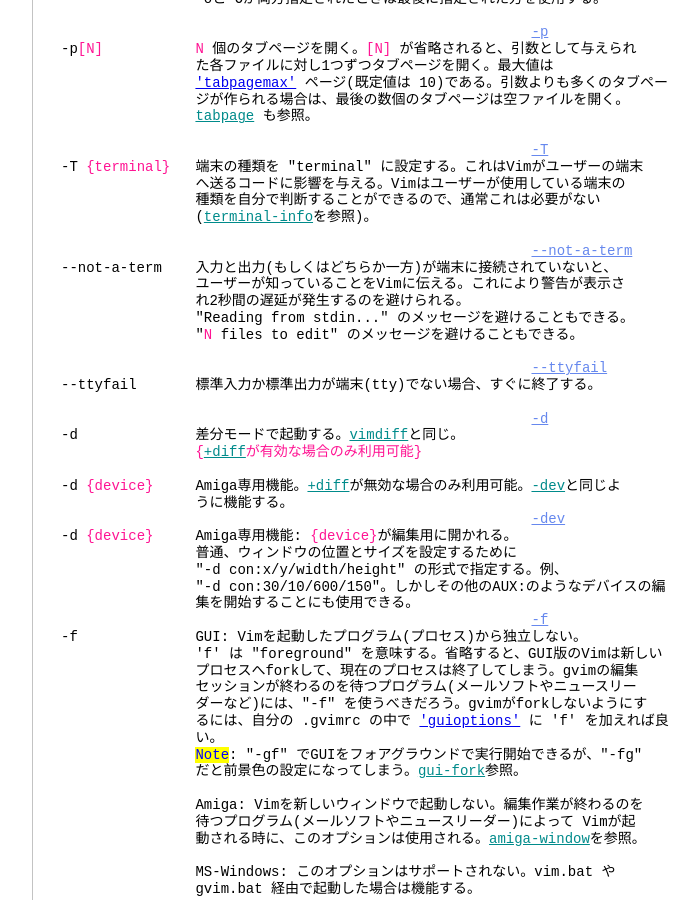
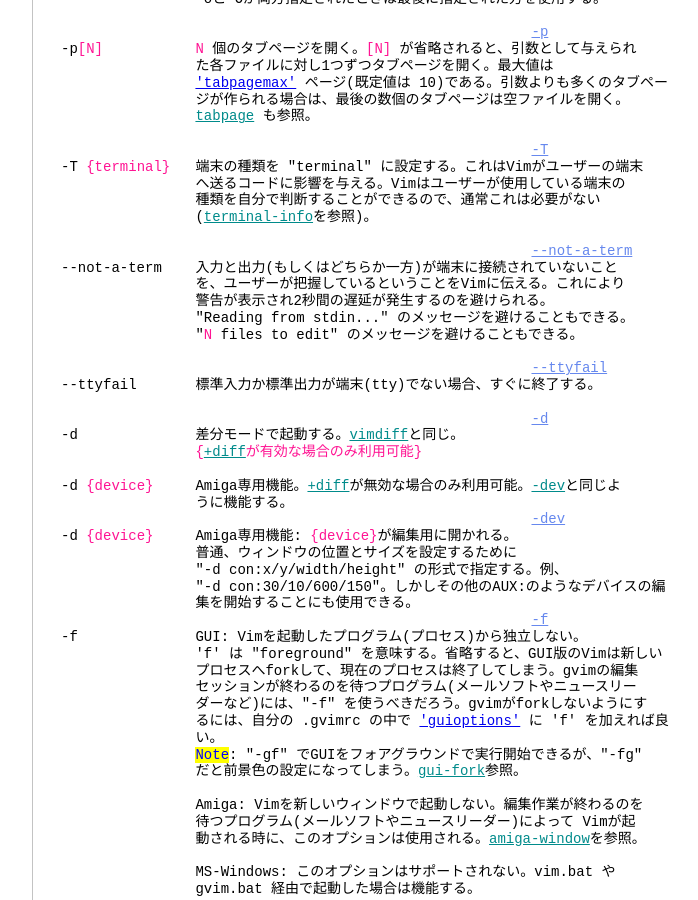
Before and after one commit to vim-jp/vimdoc-ja, a Jekyll site: the page built from starting.html, in a window 1280 px wide and 900 px high, scrolled down 6944 px. Shown: the whole window, without its empty margins (340-1038 px from the left). Built offline with Jekyll 4.4.1, drawn with Linux system fonts in a browser that asks for light colours; nearby versions of some CDN libraries; comment, search, counter and statistics services are not loaded.

Commit message:
Generated by GitHub workflow 1013795859
https://github.com/vim-jp/vimdoc-ja-working/actions/runs/1013795859

```diff
--- a/starting.html
+++ b/starting.html
@@ -419,9 +419,9 @@ VMSでは全てのオプション引数は小文字であるとみなされる
 &nbsp;&nbsp;&nbsp;&nbsp;&nbsp;&nbsp;&nbsp;&nbsp;&nbsp;&nbsp;&nbsp;&nbsp;&nbsp;&nbsp;&nbsp;&nbsp;(<a class="Identifier" href="term.html#terminal-info">terminal-info</a>を参照)。<br>
 <br>
 &nbsp;&nbsp;&nbsp;&nbsp;&nbsp;&nbsp;&nbsp;&nbsp;&nbsp;&nbsp;&nbsp;&nbsp;&nbsp;&nbsp;&nbsp;&nbsp;&nbsp;&nbsp;&nbsp;&nbsp;&nbsp;&nbsp;&nbsp;&nbsp;&nbsp;&nbsp;&nbsp;&nbsp;&nbsp;&nbsp;&nbsp;&nbsp;&nbsp;&nbsp;&nbsp;&nbsp;&nbsp;&nbsp;&nbsp;&nbsp;&nbsp;&nbsp;&nbsp;&nbsp;&nbsp;&nbsp;&nbsp;&nbsp;&nbsp;&nbsp;&nbsp;&nbsp;&nbsp;&nbsp;&nbsp;&nbsp;<a class="Constant" href="starting.html#--not-a-term" name="--not-a-term">--not-a-term</a><br>
---not-a-term&nbsp;&nbsp;&nbsp;&nbsp;入力と出力(もしくはどちらか一方)が端末に接続されていないと、<br>
-&nbsp;&nbsp;&nbsp;&nbsp;&nbsp;&nbsp;&nbsp;&nbsp;&nbsp;&nbsp;&nbsp;&nbsp;&nbsp;&nbsp;&nbsp;&nbsp;ユーザーが知っていることをVimに伝える。これにより警告が表示さ<br>
-&nbsp;&nbsp;&nbsp;&nbsp;&nbsp;&nbsp;&nbsp;&nbsp;&nbsp;&nbsp;&nbsp;&nbsp;&nbsp;&nbsp;&nbsp;&nbsp;れ2秒間の遅延が発生するのを避けられる。<br>
+--not-a-term&nbsp;&nbsp;&nbsp;&nbsp;入力と出力(もしくはどちらか一方)が端末に接続されていないこと<br>
+&nbsp;&nbsp;&nbsp;&nbsp;&nbsp;&nbsp;&nbsp;&nbsp;&nbsp;&nbsp;&nbsp;&nbsp;&nbsp;&nbsp;&nbsp;&nbsp;を、ユーザーが把握しているということをVimに伝える。これにより<br>
+&nbsp;&nbsp;&nbsp;&nbsp;&nbsp;&nbsp;&nbsp;&nbsp;&nbsp;&nbsp;&nbsp;&nbsp;&nbsp;&nbsp;&nbsp;&nbsp;警告が表示され2秒間の遅延が発生するのを避けられる。<br>
 &nbsp;&nbsp;&nbsp;&nbsp;&nbsp;&nbsp;&nbsp;&nbsp;&nbsp;&nbsp;&nbsp;&nbsp;&nbsp;&nbsp;&nbsp;&nbsp;&quot;Reading from stdin...&quot; のメッセージを避けることもできる。<br>
 &nbsp;&nbsp;&nbsp;&nbsp;&nbsp;&nbsp;&nbsp;&nbsp;&nbsp;&nbsp;&nbsp;&nbsp;&nbsp;&nbsp;&nbsp;&nbsp;&quot;<span class="Special">N</span>&nbsp;files to edit&quot; のメッセージを避けることもできる。<br>
 <br>
```
